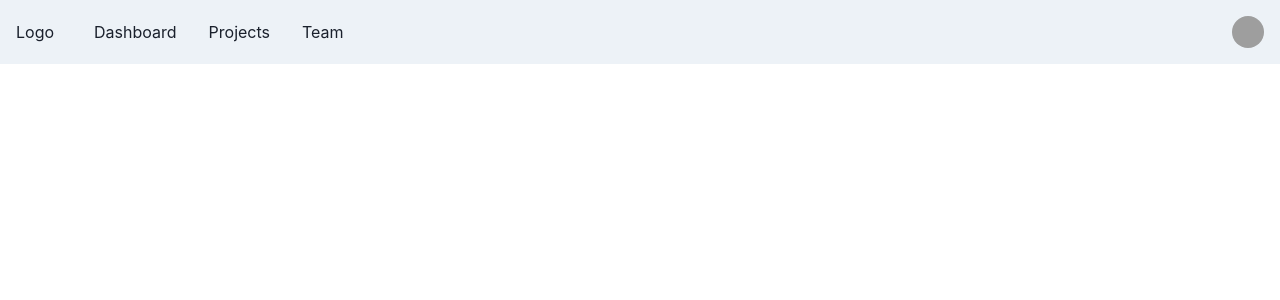
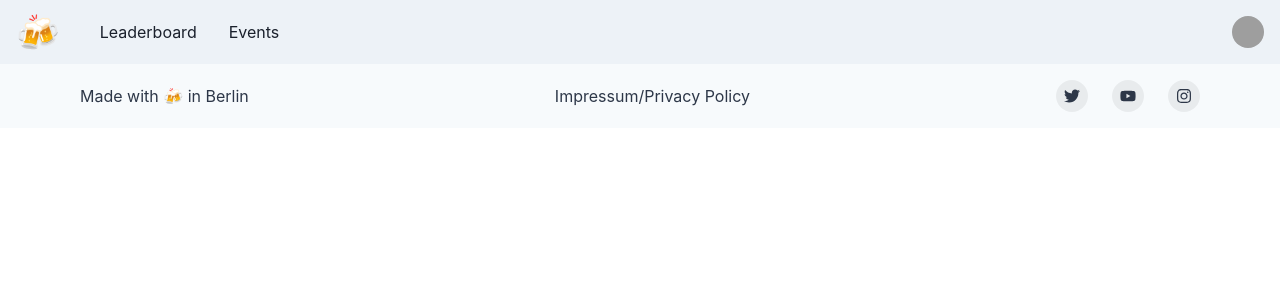
Before and after one commit to dawdlestudios/flunky.beer, a React (Vite) app in the folder client/: page /login in a window 1280 px wide. Shown: the top 300 px of the page. Built offline with nearby package versions, Linux system fonts and the light colour scheme; grey boxes are pictures that could not be loaded.

Commit message:
add hero
Signed-off-by: Henry Gressmann <mail@henrygressmann.de>

```diff
--- a/client/package.json
+++ b/client/package.json
@@ -23,6 +23,7 @@
     "pnpm": "^7.27.1",
     "react": "^18.2.0",
     "react-dom": "^18.2.0",
+    "react-icons": "^4.7.1",
     "sass": "^1.58.3",
     "wouter": "^2.10.0"
   },
--- /dev/null
+++ b/client/src/layout/footer.tsx
@@ -0,0 +1,68 @@
+import { Box, chakra, Container, Stack, Text, useColorModeValue, VisuallyHidden } from "@chakra-ui/react";
+import { FaInstagram, FaTwitter, FaYoutube } from "react-icons/fa";
+import { ReactNode } from "react";
+import { Link } from "wouter";
+
+const SocialButton = ({
+	children,
+	label,
+	href,
+}: {
+	children: ReactNode;
+	label: string;
+	href: string;
+}) => {
+	return (
+		<chakra.button
+			bg={useColorModeValue("blackAlpha.100", "whiteAlpha.100")}
+			rounded={"full"}
+			w={8}
+			h={8}
+			cursor={"pointer"}
+			as={"a"}
+			href={href}
+			display={"inline-flex"}
+			alignItems={"center"}
+			justifyContent={"center"}
+			transition={"background 0.3s ease"}
+			_hover={{
+				bg: useColorModeValue("blackAlpha.200", "whiteAlpha.200"),
+			}}
+		>
+			<VisuallyHidden>{label}</VisuallyHidden>
+			{children}
+		</chakra.button>
+	);
+};
+
+export default function Footer() {
+	return (
+		<Box bg={useColorModeValue("gray.50", "gray.900")} color={useColorModeValue("gray.700", "gray.200")}>
+			<Container
+				as={Stack}
+				maxW={"6xl"}
+				py={4}
+				direction={{ base: "column", md: "row" }}
+				spacing={4}
+				justify={{ base: "center", md: "space-between" }}
+				align={{ base: "center", md: "center" }}
+			>
+				<Text>Made with 🍻 in Berlin</Text>
+				<a target={"_blank"} href="https://henrygressmann.de/impressum">
+					Impressum/Privacy Policy
+				</a>
+				<Stack direction={"row"} spacing={6}>
+					<SocialButton label={"Twitter"} href={"#"}>
+						<FaTwitter />
+					</SocialButton>
+					<SocialButton label={"YouTube"} href={"#"}>
+						<FaYoutube />
+					</SocialButton>
+					<SocialButton label={"Instagram"} href={"#"}>
+						<FaInstagram />
+					</SocialButton>
+				</Stack>
+			</Container>
+		</Box>
+	);
+}
--- a/client/src/layout/header.tsx
+++ b/client/src/layout/header.tsx
@@ -18,7 +18,7 @@ import {
 } from "@chakra-ui/react";
 import { HamburgerIcon, CloseIcon } from "@chakra-ui/icons";
 
-const Links = ["Dashboard", "Projects", "Team"];
+const Links = ["Leaderboard", "Events"];
 
 const NavLink = ({ children }: { children: ReactNode }) => (
 	<Link
@@ -50,7 +50,7 @@ export default function Header() {
 						onClick={isOpen ? onClose : onOpen}
 					/>
 					<HStack spacing={8} alignItems={"center"}>
-						<Box>Logo</Box>
+						<Box fontSize={35}>🍻</Box>
 						<HStack as={"nav"} spacing={4} display={{ base: "none", md: "flex" }}>
 							{Links.map((link) => (
 								<NavLink key={link}>{link}</NavLink>
--- a/client/src/layout/index.tsx
+++ b/client/src/layout/index.tsx
@@ -1,4 +1,5 @@
 import { Box } from "@chakra-ui/react";
+import Footer from "./footer";
 import Header from "./header";
 
 export const Layout = ({ children }: { children: React.ReactNode }) => {
@@ -6,6 +7,7 @@ export const Layout = ({ children }: { children: React.ReactNode }) => {
 		<Box>
 			<Header />
 			{children}
+			<Footer />
 		</Box>
 	);
 };
--- a/client/src/pages/index.tsx
+++ b/client/src/pages/index.tsx
@@ -1,5 +1,60 @@
 import { DefaultParams, RouteComponentProps } from "wouter";
+import { Button, Flex, Heading, Image, Stack, Text, useBreakpointValue } from "@chakra-ui/react";
 
 export const IndexPage = ({}: RouteComponentProps<DefaultParams>) => {
-  return <>Index</>
+	return (
+		<Stack minH={"calc(100vh - 4rem)"} direction={{ base: "column", md: "row" }}>
+			<Flex p={8} flex={1} align={"center"} justify={"center"}>
+				<Stack spacing={6} w={"full"} maxW={"lg"}>
+					<Heading fontSize={{ base: "3xl", md: "4xl", lg: "5xl" }}>
+						<Text
+							as={"span"}
+							position={"relative"}
+							_after={{
+								content: "''",
+								width: "full",
+								height: useBreakpointValue({ base: "20%", md: "30%" }),
+								position: "absolute",
+								bottom: 1,
+								left: 0,
+								bg: "blue.400",
+								zIndex: -1,
+							}}
+						>
+							Bierball
+						</Text>
+						<br />{" "}
+						<Text color={"blue.400"} as={"span"}>
+							Redefined
+						</Text>{" "}
+					</Heading>
+					<Text fontSize={{ base: "md", lg: "lg" }} color={"gray.500"}>
+						Prost! Mach dich bereit für das ultimative Bierball-Turnier!
+					</Text>
+					<Stack direction={{ base: "column", md: "row" }} spacing={4}>
+						<Button
+							rounded={"full"}
+							bg={"blue.400"}
+							color={"white"}
+							_hover={{
+								bg: "blue.500",
+							}}
+						>
+							Registrieren
+						</Button>
+						<Button rounded={"full"}>Anmelden</Button>
+					</Stack>
+				</Stack>
+			</Flex>
+			<Flex flex={1}>
+				<Image
+					alt={"Login Image"}
+					objectFit={"cover"}
+					src={
+						"https://images.unsplash.com/photo-1600366060302-9fb7682b062b?ixlib=rb-4.0.3&ixid=MnwxMjA3fDB8MHxzZWFyY2h8MjJ8fGJlZXJ8ZW58MHx8MHx8&auto=format&fit=crop&w=800&q=60"
+					}
+				/>
+			</Flex>
+		</Stack>
+	);
 };
```
Also changed, not shown: 1 other file (tests, documents, lock files or other folders).
